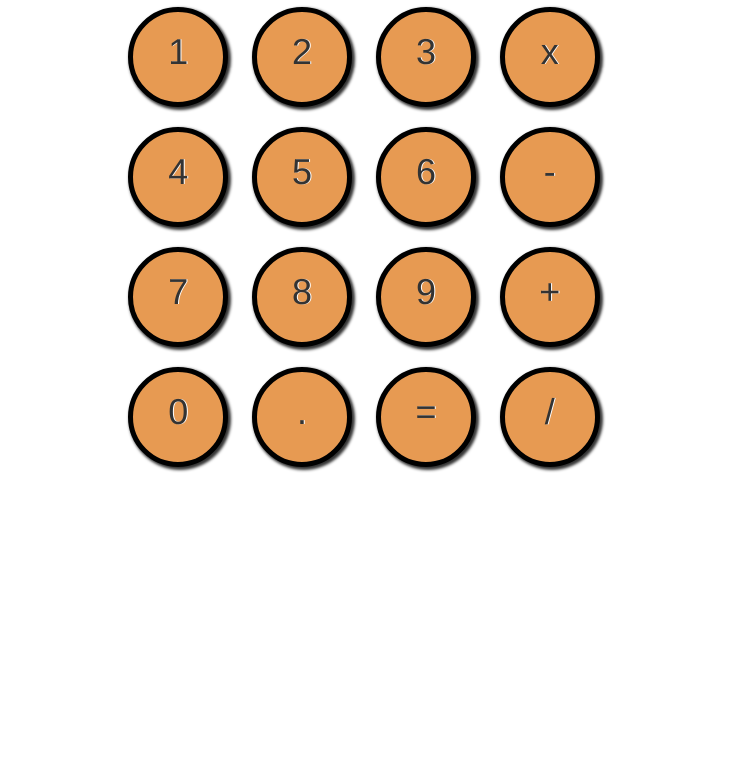
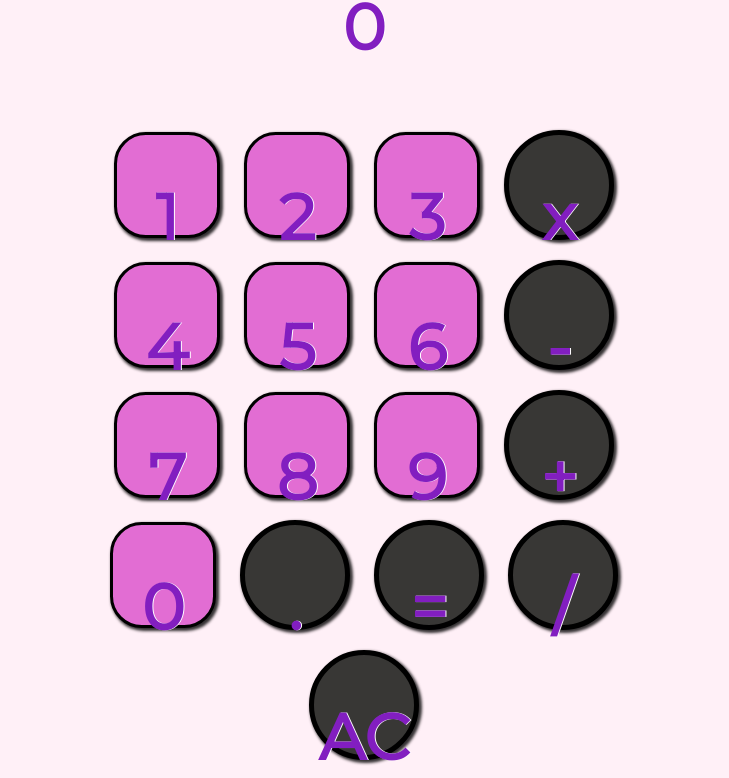
Before and after one commit to MariaPaulaT/CalculatorJS, a plain HTML site: page index.html in a window 1280 px wide. Shown: the part 187-965 px from the top of the page, without its empty margins (276-1005 px from the left). Before the commit the page ends 800 px from the top, so only its background shows below. Drawn offline with nearby package versions, Linux system fonts and the light colour scheme.

Commit message:
Fix: visual fixes and correcting methods

```diff
--- a/game.js
+++ b/game.js
@@ -67,6 +67,11 @@ $(".minus").click(function(){addMethods("-")});
 
 $(".divide").click(function(){addMethods("/")});
 
+$(".restart").click(function(){
+  numbers=[];
+  $("h2").text("0");
+});
+
 $(".equals").click(function (){
   numeroInicial =0;
   if(numeroInicial===0){
--- a/index.html
+++ b/index.html
@@ -6,21 +6,20 @@
         <link rel="stylesheet" href="styles.css">
         <link rel="preconnect" href="https://fonts.googleapis.com">
         <link rel="preconnect" href="https://fonts.gstatic.com" crossorigin>
-        <link rel="stylesheet" href="https://maxcdn.bootstrapcdn.com/bootstrap/3.4.1/css/bootstrap.min.css">
+        <script src=”https://cdn.jsdelivr.net/npm/bootstrap@5.1.1/dist/js/bootstrap.bundle.min.js” integrity=”sha384-/bQdsTh/da6pkI1MST/rWKFNjaCP5gBSY4sEBT38Q/9RBh9AH40zEOg7Hlq2THRZ” crossorigin=”anonymous”></script>
         <link href="https://fonts.googleapis.com/css2?family=Merriweather&family=Montserrat&family=Sacramento&display=swap" rel="stylesheet">
     </head>
     <body>
         <h1>Maria's Calculator! 😀</h1>
-        <h1>Press a key to begin!</h1>
-        <h2>Answer</h2>
+        <h2>0</h2>
         <div class="container">
             <div class="row">
 
-              <div type="button" id="one" class="btn1">
+              <div type="btn btn-primary" id="one" class="btn1">
               <h1>1</h1>
               </div>
 
-              <div type="button" id="two" class="btn2">
+              <div type="btn btn-primary" id="two" class="btn2">
                 <h1>2</h1>
               </div>
 
@@ -89,6 +88,15 @@
 
               </div>
 
+              <div class="row">
+
+                <div type="button" id="restart" class="ibtn restart">
+                    <h1>AC</h1>
+                </div>
+
+
+              </div>
+
           </div>
           <script src="https://ajax.googleapis.com/ajax/libs/jquery/3.6.3/jquery.min.js"></script>
   <script src="game.js" charset="utf-8"> </script>
--- a/styles.css
+++ b/styles.css
@@ -1,23 +1,31 @@
 body {
     text-align: center;
-    background-color: #ec7f3f;
+    background-color: #fff0f7;
   }
 
 h1{
-    color:#D9ACF5;
+    color:#821ec0;;
     font-family: 'Montserrat', sans-serif;
     font-size: 4rem;
     text-shadow: 1px 0 #ffffff;
     padding-bottom: 1px;
+}
+h2{
+  color:#821ec0;
+  font-family: 'Montserrat', sans-serif;
+  font-size: 4rem;
+  text-shadow: 1px 0 #ffffff;
+  padding-bottom: 1px;
 }
 
 .btn1, .btn2, .btn3, .btn4, .btn5, .btn6, .btn7, .btn8, .btn9, .btn0{
     display: inline-block;
     height: 100px;
     width: 100px;
-    border: 5px solid black;
-    border-radius: 50%;
-    background-color: #e79a52;
+    border: 3px solid black;
+    border-radius: 30%;
+    position: relative;
+    background-color: #e26dd3;
     box-shadow: 2px 2px 3px 1px rgba(0,0,0,.8);
     margin: 10px 10px 10px 10px;
     margin-top: 10px;
@@ -30,7 +38,7 @@ h1{
     width: 100px;
     border: 5px solid black;
     border-radius: 50%;
-    background-color: #e79a52;
+    background-color: #383735;
     box-shadow: 2px 2px 3px 1px rgba(0,0,0,.8);
     margin: 10px 10px 10px 10px;
     margin-top: 10px;
```
